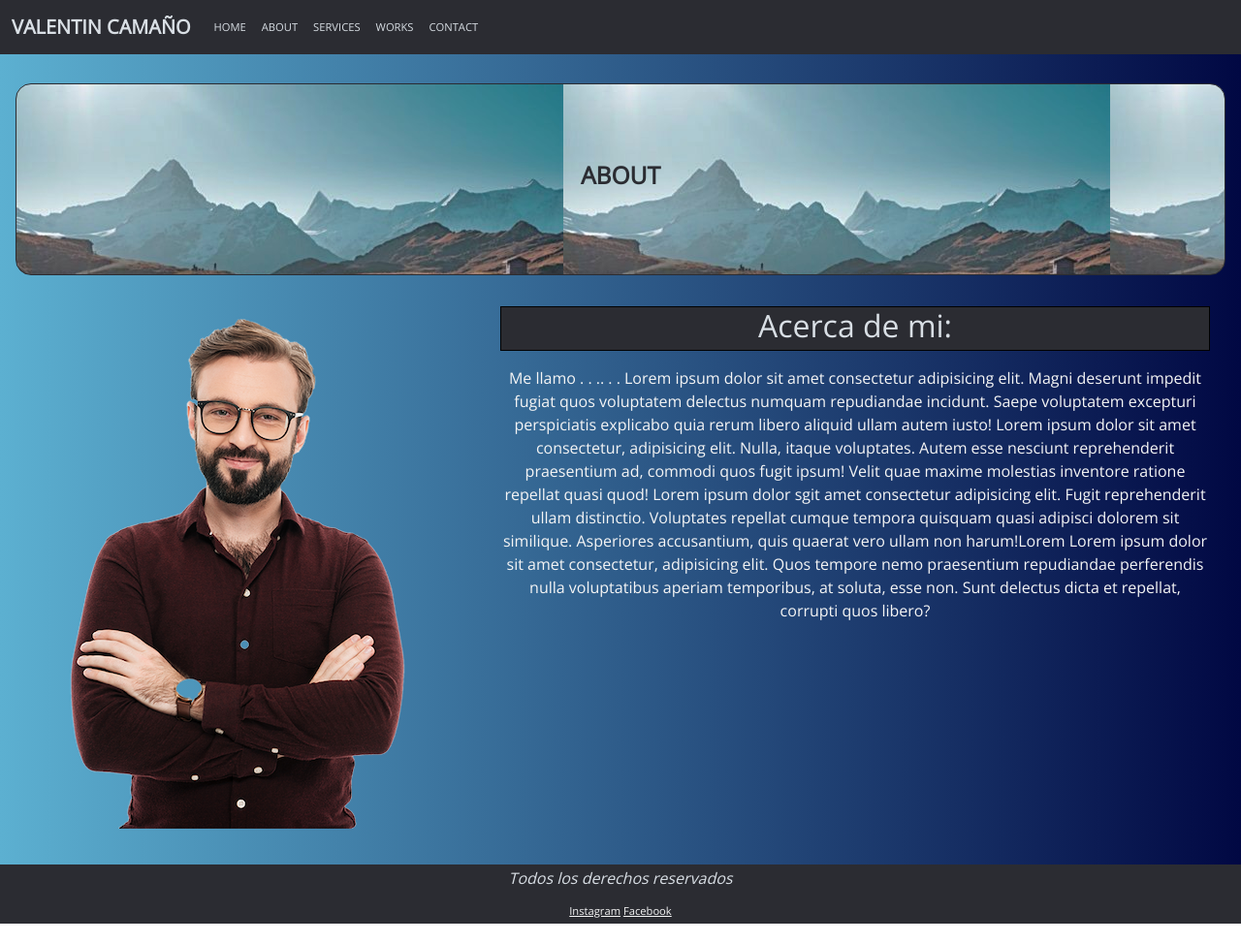
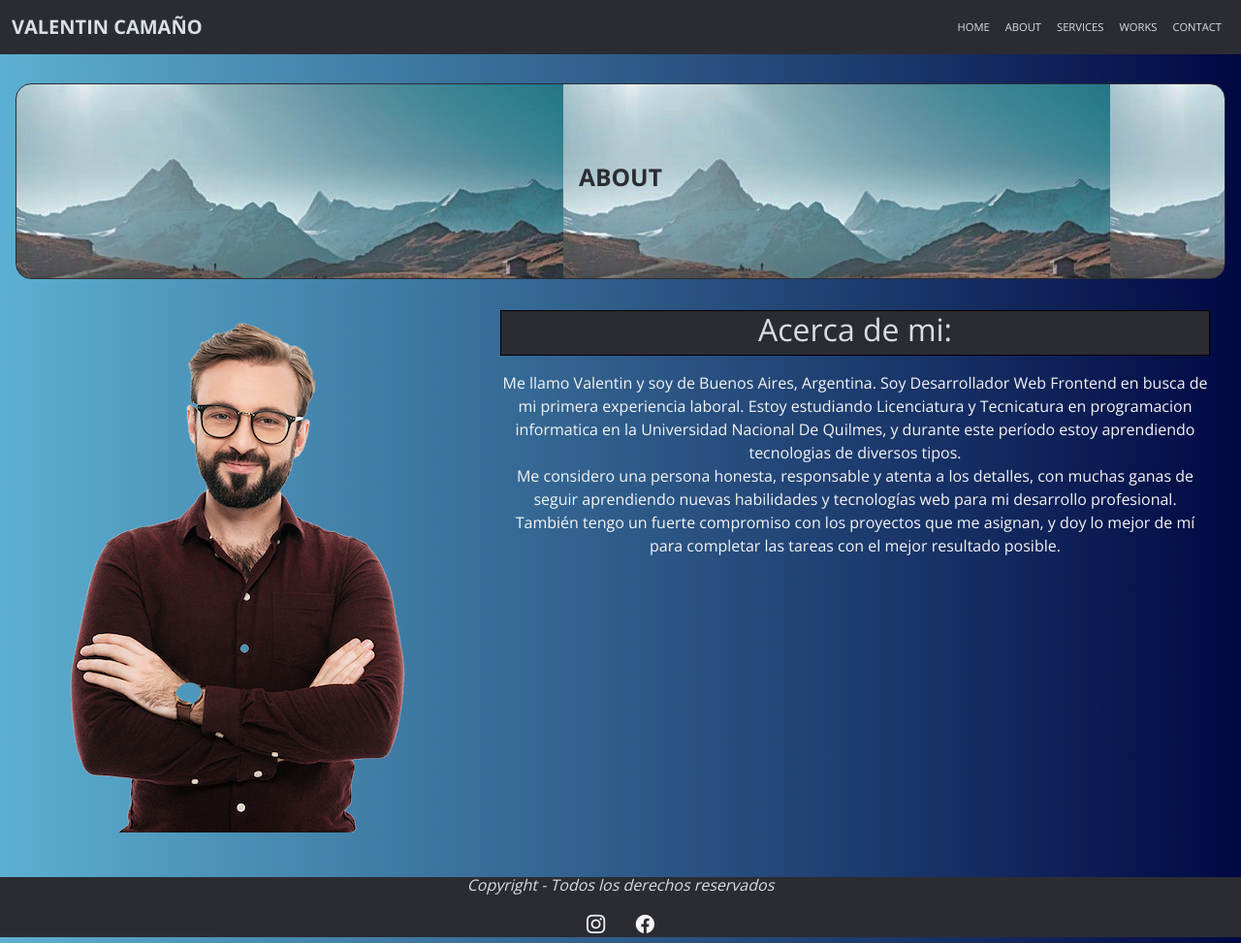
Before and after one commit to Valentincamanio/Portfolio, a website: page pages/about.html in a window 1280 px wide. Shown: the whole page at 97% size. Drawn offline with nearby package versions, Linux system fonts and the light colour scheme.

Commit message:
Personalize un poco el about

```diff
--- a/pages/about.html
+++ b/pages/about.html
@@ -5,39 +5,44 @@
     <meta http-equiv="X-UA-Compatible" content="IE=edge">
     <meta name="viewport" content="width=device-width, initial-scale=1.0">
         <!--font-family PLAY-->
-        <link rel="preconnect" href="https://fonts.googleapis.com">
-        <link rel="preconnect" href="https://fonts.gstatic.com" crossorigin>
-        <link href="https://fonts.googleapis.com/css2?family=Open+Sans&display=swap" rel="stylesheet">
+    <link rel="preconnect" href="https://fonts.googleapis.com">
+    <link rel="preconnect" href="https://fonts.gstatic.com" crossorigin>
+    <link href="https://fonts.googleapis.com/css2?family=Open+Sans&display=swap" rel="stylesheet">
+    <link href="https://fonts.googleapis.com/css2?family=Open+Sans:wght@700&display=swap" rel="stylesheet">
          <!-- link de bootstrap-->
-        <link href="https://cdn.jsdelivr.net/npm/bootstrap@5.3.0/dist/css/bootstrap.min.css" rel="stylesheet" integrity="sha384-9ndCyUaIbzAi2FUVXJi0CjmCapSmO7SnpJef0486qhLnuZ2cdeRhO02iuK6FUUVM" crossorigin="anonymous">
+    <link href="https://cdn.jsdelivr.net/npm/bootstrap@5.3.0/dist/css/bootstrap.min.css" rel="stylesheet" integrity="sha384-9ndCyUaIbzAi2FUVXJi0CjmCapSmO7SnpJef0486qhLnuZ2cdeRhO02iuK6FUUVM" crossorigin="anonymous">
+        <!-- link de iconos de bt-->
+    <link rel="stylesheet" href="https://cdn.jsdelivr.net/npm/bootstrap-icons@1.10.5/font/bootstrap-icons.css">
         <!-- CSS -->
     <link rel="stylesheet" href="../css/style.css">
+        <!-- link para animaciones -->
+    <link href="https://unpkg.com/aos@2.3.1/dist/aos.css" rel="stylesheet">
     <title>Portfolio/About</title>
 </head>
 <body>
     <div class="contenedor-about">
     <header class="header-global">
-        <nav class="navbar navbar-expand-lg menu-color">
+        <nav class="navbar navbar-expand-lg menu-color justify-content-center">
             <div class="container-fluid">
                 <a class="navbar-brand color-letras" href="../index.html"><b>Valentin Camaño</b></a>
               <button class="navbar-toggler" type="button" data-bs-toggle="collapse" data-bs-target="#navbarNav" aria-controls="navbarNav" aria-expanded="false" aria-label="Toggle navigation">
                 <span class="navbar-toggler-icon"></span>
               </button>
-                <div class="collapse navbar-collapse" id="navbarNav">
+                <div class="collapse navbar-collapse justify-content-end" id="navbarNav">
                     <ul class="navbar-nav">
-                        <li class="nav-item">
+                        <li class="nav-item justify-content-center">
                             <a class="nav-link color-letras" aria-current="page" href="../index.html">Home</a>
                         </li>
-                        <li class="nav-item">
+                        <li class="nav-item justify-content-center">
                             <a class="nav-link color-letras" href="about.html">About</a>
                         </li>
-                        <li class="nav-item">
+                        <li class="nav-item justify-content-center">
                             <a class="nav-link color-letras" href="services.html">Services</a>
                         </li>
-                        <li class="nav-item">
+                        <li class="nav-item justify-content-center">
                             <a class="nav-link color-letras" href="works.html">Works</a>
                         </li>
-                        <li class="nav-item">
+                        <li class="nav-item justify-content-center">
                             <a class="nav-link color-letras" href="contact.html">Contact</a>
                         </li>
                     </ul>
@@ -60,20 +65,19 @@
 
     <section class="section-dieciseis">
         <p>
-             Me llamo . . .. . . Lorem ipsum dolor sit amet consectetur adipisicing elit. Magni deserunt impedit fugiat quos voluptatem delectus numquam repudiandae incidunt. Saepe voluptatem excepturi perspiciatis explicabo quia rerum libero aliquid ullam autem iusto! Lorem ipsum dolor sit amet consectetur, adipisicing elit. Nulla, itaque voluptates. Autem esse nesciunt reprehenderit praesentium ad, commodi quos fugit ipsum! Velit quae maxime molestias inventore ratione repellat quasi quod!
-             Lorem ipsum dolor sgit amet consectetur adipisicing elit. Fugit reprehenderit ullam distinctio. Voluptates repellat cumque tempora quisquam quasi adipisci dolorem sit similique. Asperiores accusantium, quis quaerat vero ullam non harum!Lorem
-             Lorem ipsum dolor sit amet consectetur, adipisicing elit. Quos tempore nemo praesentium repudiandae perferendis nulla voluptatibus aperiam temporibus, at soluta, esse non. Sunt delectus dicta et repellat, corrupti quos libero?
+            Me llamo Valentin y soy de Buenos Aires, Argentina. Soy Desarrollador Web Frontend en busca de mi primera experiencia laboral. Estoy estudiando Licenciatura y Tecnicatura en programacion informatica en la Universidad Nacional De Quilmes, y durante este período estoy aprendiendo tecnologias de diversos tipos. <br>
+            Me considero una persona honesta, responsable y atenta a los detalles, con muchas ganas de seguir aprendiendo nuevas habilidades y tecnologías web para mi desarrollo profesional. También tengo un fuerte compromiso con los proyectos que me asignan, y doy lo mejor de mí para completar las tareas con el mejor resultado posible.
         </p>
     </section>
 
     <footer>
         <div>
-            <h6><i>Todos los derechos reservados</i></h4>
+            <h6><i>Copyright - Todos los derechos reservados</i></h4>
         </div>
 
         <div class="redes">
-            <a href="https://www.instagram.com/valentincamanio" target="_blank">Instagram</a>
-            <a href="https://www.facebook.com/valentin.camano.9/" target="_blank">Facebook</a>
+            <a href="https://www.instagram.com/valentincamanio" target="_blank"><i class="bi bi-instagram"></i></a>
+            <a href="https://www.facebook.com/valentin.camano.9/" target="_blank"><i class="bi bi-facebook"></i></a>
         </div>
     </footer>
 
```
Also changed, not shown: pages/contact.html (+14 -13 lines), pages/services.html (+25 -13 lines), pages/works.html (+14 -10 lines).
